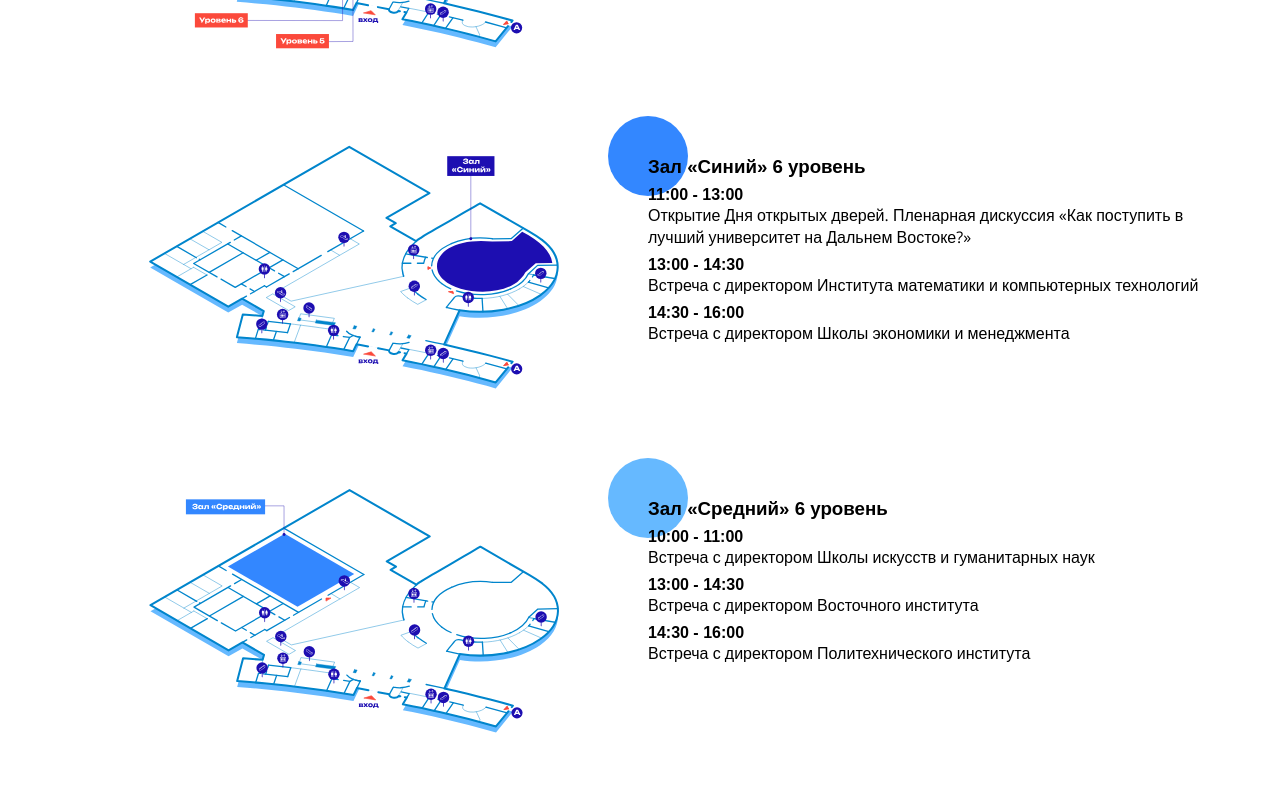
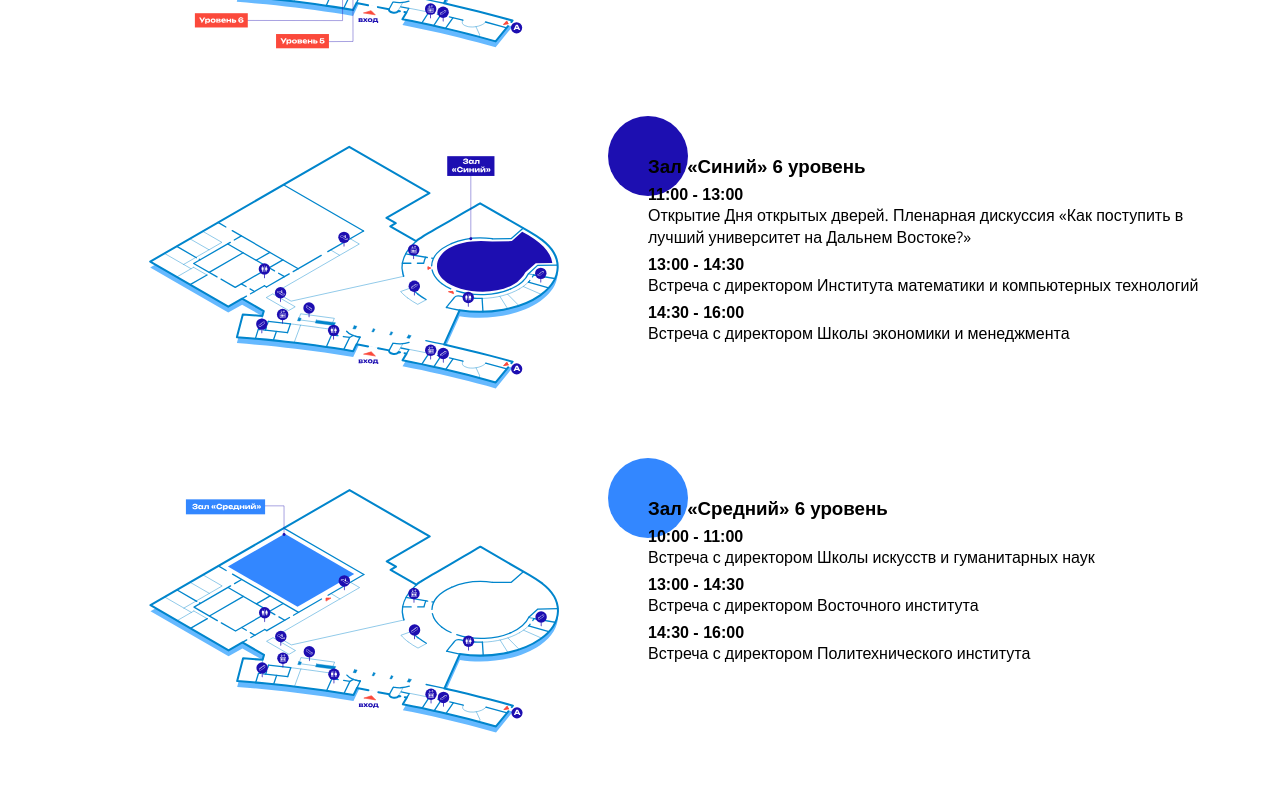
Before and after one commit to mazhugasergei/dod, a Next.js app: page /events in a window 1280 px wide. Shown: the part 2260-3059 px from the top of the page. Built offline with nearby package versions, Linux system fonts and the light colour scheme; a web font is replaced by a local one.

Commit message:
Fix maps events coloring

```diff
--- a/src/pages/events/index.tsx
+++ b/src/pages/events/index.tsx
@@ -91,7 +91,7 @@ export default () => {
           </div>
           <div className="item">
             <img src={B6_blue.src} alt="" />
-            <div className="right blue">
+            <div className="right darkblue">
               <h3>Зал «Синий» 6 уровень</h3>
               <h4>11:00 - 13:00</h4>
               <p>Открытие Дня открытых дверей. Пленарная дискуссия «Как поступить в лучший университет на Дальнем Востоке?»</p>
@@ -103,7 +103,7 @@ export default () => {
           </div>
           <div className="item">
             <img src={B6_middle.src} alt="" />
-            <div className="right lightblue">
+            <div className="right blue">
               <h3>Зал «Средний» 6 уровень</h3>
               <h4>10:00 - 11:00</h4>
               <p>Встреча с директором Школы искусств и гуманитарных наук</p>
@@ -137,7 +137,7 @@ export default () => {
           </div>
           <div className="item">
             <img src={B5_marine.src} alt="" />
-            <div className="right lightblue">
+            <div className="right blue">
               <h3>Зал «Морской» 5 уровень</h3>
               <h4>10:00 - 11:00</h4>
               <p>Встреча с директором Школы медицины</p>
--- a/src/style/components/_events.scss
+++ b/src/style/components/_events.scss
@@ -33,8 +33,9 @@ main.events{
           border-radius: 50%;
         }
         &.lightblue::before{ background: #66B9FF; }
-        &.orange::before{ background: #F8493B; }
         &.blue::before{ background: #3387FF; }
+        &.darkblue::before{ background: #1D0FB1; }
+        &.orange::before{ background: #FB493B; }
         h4{
           margin-top: .5rem;
         }
--- a/src/style/index.css
+++ b/src/style/index.css
@@ -582,11 +582,14 @@ main.events .container .item .right::before {
 main.events .container .item .right.lightblue::before {
   background: #66B9FF;
 }
-main.events .container .item .right.orange::before {
-  background: #F8493B;
-}
 main.events .container .item .right.blue::before {
   background: #3387FF;
+}
+main.events .container .item .right.darkblue::before {
+  background: #1D0FB1;
+}
+main.events .container .item .right.orange::before {
+  background: #FB493B;
 }
 main.events .container .item .right h4 {
   margin-top: 0.5rem;
```
Also changed, not shown: 1 other file (tests, documents, lock files or other folders).
